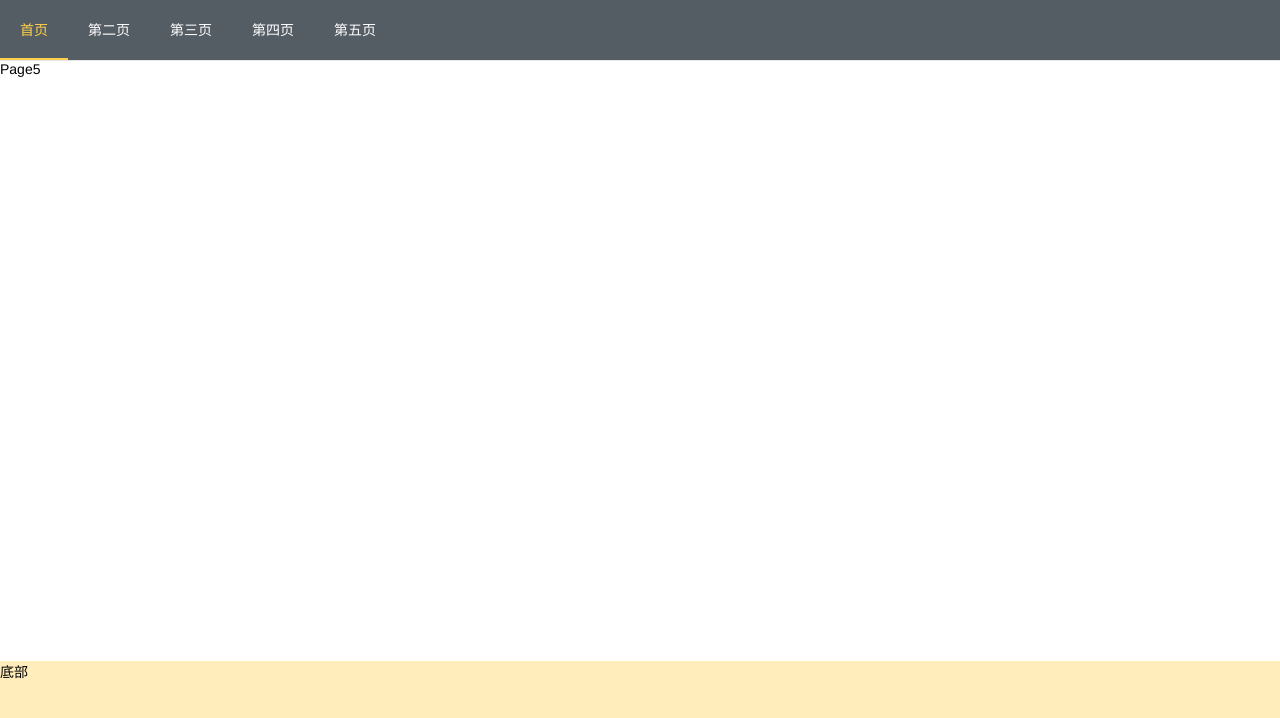
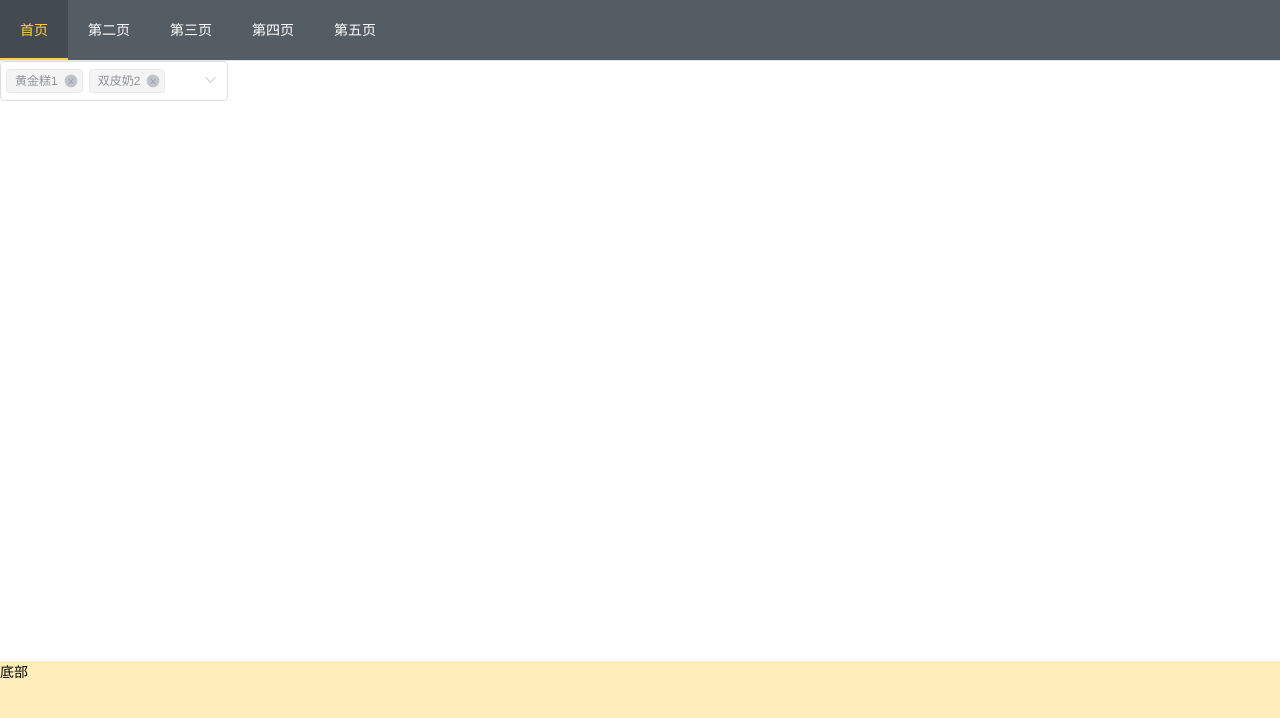
Before and after one commit to xiaomao2014/vue-template, a Vue app: page /#/Page5 in a window 1280 px wide. Shown: the top 718 px of the page. Built offline with nearby package versions, Linux system fonts and the light colour scheme.

Commit message:
下拉选择器多选功能测试

```diff
--- a/src/utils/request.js
+++ b/src/utils/request.js
@@ -6,7 +6,7 @@ import QS from 'qs'
 
 // 环境判断-设置默认请求地址
 if (process.env.NODE_ENV === 'development') {
-  axios.defaults.baseURL = 'http://localhost:8080'
+  axios.defaults.baseURL = 'http://localhost:8081'
 } else {
   axios.defaults.baseURL = 'http://www.baidu.com'
 }
--- a/src/views/Page5.vue
+++ b/src/views/Page5.vue
@@ -1,6 +1,14 @@
 <template>
   <div class="inner-box">
-    Page5
+    <el-select v-model="value1" multiple placeholder="请选择" @change="change">
+      <el-option
+        v-for="item in options"
+        :key="item.id"
+        :label="item.label"
+        :value="item.label"
+      >
+      </el-option>
+    </el-select>
   </div>
 </template>
 
@@ -11,11 +19,58 @@ export default {
   components: {},
   // props,
   data() {
-    return {}
+    return {
+      options: [
+        {
+          id: 1,
+          label: '黄金糕1'
+        },
+        {
+          id: 2,
+          label: '双皮奶2'
+        },
+        {
+          id: 3,
+          label: '蚵仔煎3'
+        },
+        {
+          id: 4,
+          label: '龙须面4'
+        },
+        {
+          id: 5,
+          label: '北京烤鸭5'
+        }
+      ],
+      value1: ['黄金糕1', '双皮奶2']
+      // value1: []
+      // value1: [1, 2]
+    }
   },
   created() {},
   mounted() {},
-  methods: {},
+  methods: {
+    change(e) {
+      console.log(e)
+      this.value1 = e
+      console.log(this.value1)
+      let res = []
+      this.value1.forEach(item => {
+        console.log(item)
+        this.options.forEach(bar => {
+          console.log(bar.label)
+          if (item == bar.label) {
+            console.log(bar.id)
+            res.push(bar.id)
+          }
+        })
+      })
+      console.log(res)
+      console.log(res.join(','))
+      let str = res.join(',')
+      console.log(str)
+    }
+  },
   computed: {},
   watch: {}
   // updated () {},
--- a/vue.config.js
+++ b/vue.config.js
@@ -15,7 +15,7 @@ module.exports = {
       errors: true
     },
     host: 'localhost',
-    port: 8080, // 端口号
+    port: 8081, // 端口号
     open: true, // 配置后自动启动浏览器
     hotOnly: true, // 热更新
     // 配置跨域代理
@@ -37,12 +37,12 @@ module.exports = {
           '^/v1': '/v1'
         }
       }
-    },
+    }
     // Webpack相关配置
-    configureWebpack: {
-      // 调整 webpack 配置最简单的方式就是在 vue.config.js 中的 configureWebpack 选项提供一个对象：
-      // 有些 webpack 选项是基于 vue.config.js 中的值设置的，所以不能直接修改。例如你应该修改 vue.config.js 中的 outputDir 选项而不是修改 output.path；你应该修改 vue.config.js 中的 publicPath 选项而不是修改 output.publicPath。这样做是因为 vue.config.js 中的值会被用在配置里的多个地方，以确保所有的部分都能正常工作在一起。
-    },
+    // configureWebpack: {
+    //   // 调整 webpack 配置最简单的方式就是在 vue.config.js 中的 configureWebpack 选项提供一个对象：
+    //   // 有些 webpack 选项是基于 vue.config.js 中的值设置的，所以不能直接修改。例如你应该修改 vue.config.js 中的 outputDir 选项而不是修改 output.path；你应该修改 vue.config.js 中的 publicPath 选项而不是修改 output.publicPath。这样做是因为 vue.config.js 中的值会被用在配置里的多个地方，以确保所有的部分都能正常工作在一起。
+    // },
     // 如果你需要基于环境有条件地配置行为，或者想要直接修改配置，那就换成一个函数 (该函数会在环境变量被设置之后懒执行)。该方法的第一个参数会收到已经解析好的配置。在函数内，你可以直接修改配置，或者返回一个将会被合并的对象：
     // configureWebpack: config => {
     //   if (process.env.NODE_ENV === 'production') {
@@ -52,20 +52,20 @@ module.exports = {
     //   }
     // }
     // chainWebpack 是一个函数，会接收一个基于 webpack-chain 的 ChainableConfig 实例。允许对内部的 webpack 配置进行更细粒度的修改。
-    chainWebpack: config => {
-      config.module
-        .rule('vue')
-        .use('vue-loader')
-        // .loader('vue-loader')
-        .tap(options => {
-          // 修改它的选项...
-          // options.compilerOptions.preserveWhitespace = true // 模版中 HTML 标签之间的空格将会被忽略
-          return options
-        })
-    },
+    // chainWebpack: config => {
+    //   config.module
+    //     .rule('vue')
+    //     .use('vue-loader')
+    //     // .loader('vue-loader')
+    //     .tap(options => {
+    //       // 修改它的选项...
+    //       // options.compilerOptions.preserveWhitespace = true // 模版中 HTML 标签之间的空格将会被忽略
+    //       return options
+    //     })
+    // },
     // css相关配置
-    css: {
-      // css相关选项配置
-    }
+    // css: {
+    //   // css相关选项配置
+    // }
   }
 }
```
